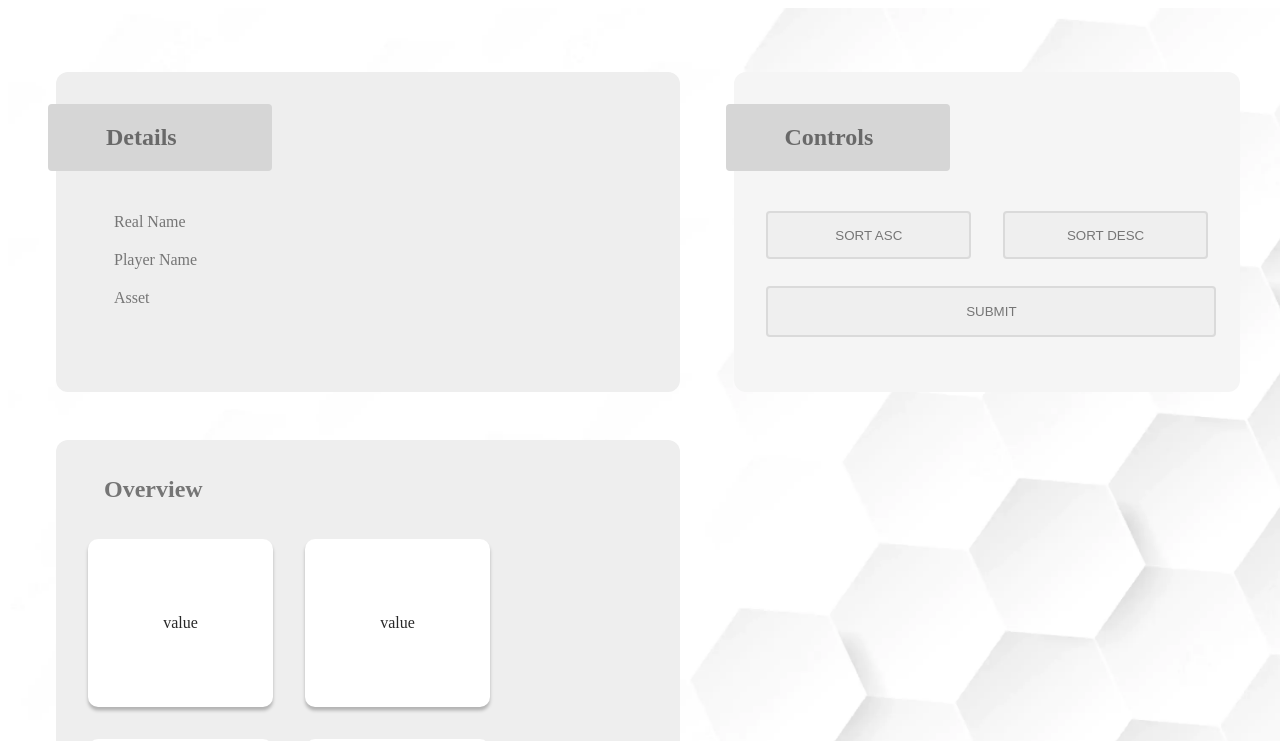
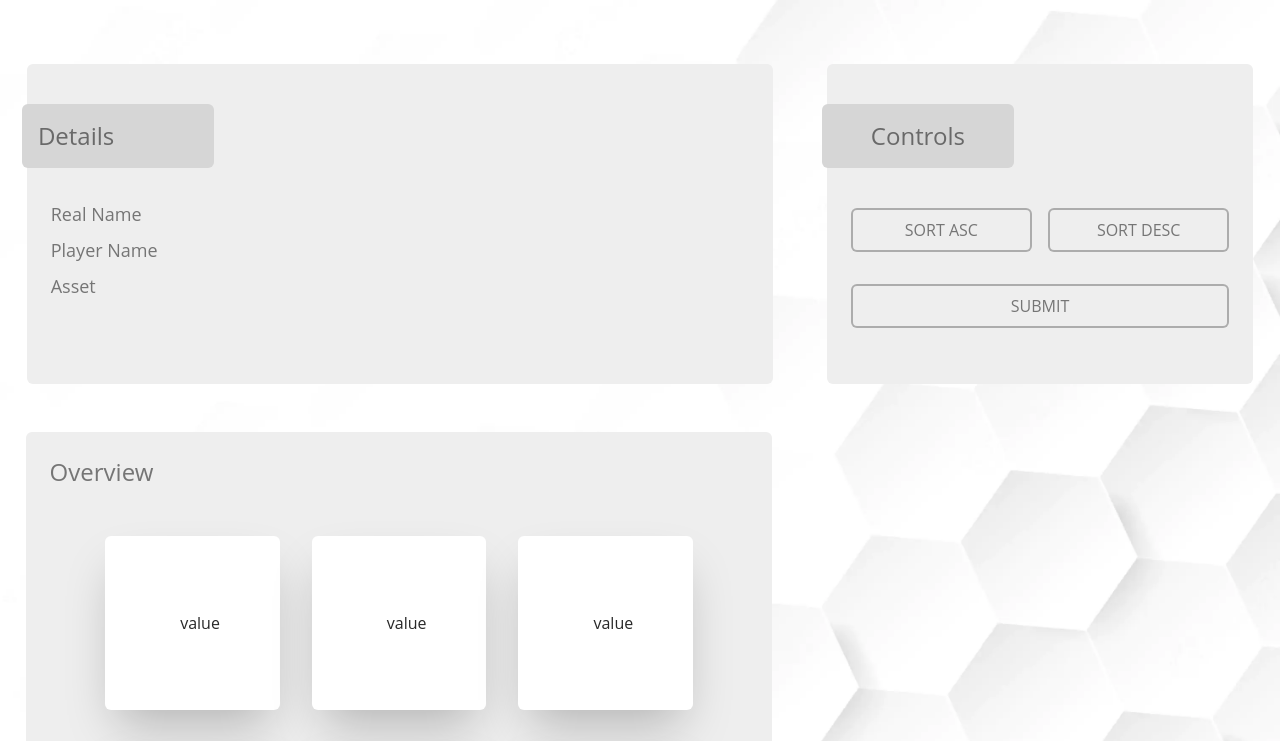
Before and after one commit to blackwolfinc/ClientUpwork-01, a React (Create React App) app: page / in a window 1280 px wide. Shown: the top 741 px of the page. Built offline with nearby package versions, Linux system fonts and the light colour scheme; no server answers.

Commit message:
add tailwind

```diff
--- a/package.json
+++ b/package.json
@@ -41,6 +41,9 @@
     ]
   },
   "devDependencies": {
-    "cypress": "^11.2.0"
+    "autoprefixer": "^10.4.13",
+    "cypress": "^11.2.0",
+    "postcss": "^8.4.19",
+    "tailwindcss": "^3.2.4"
   }
 }
--- /dev/null
+++ b/postcss.config.js
@@ -0,0 +1,6 @@
+module.exports = {
+  plugins: {
+    tailwindcss: {},
+    autoprefixer: {},
+  },
+}
--- a/src/Page/Homepage.tsx
+++ b/src/Page/Homepage.tsx
@@ -14,7 +14,10 @@ export const Homepage = () => {
   const RenderOverview = () => {
     return DataMock.map((value: any, i) => {
       return (
-        <div className="dataOverview" key={i}>
+        <div
+          className=" bg-[#ffffff] m-[1rem] md:w-3/12 p-[3rem] md:p-[4.7rem] rounded-md shadow-2xl text-[#282828]"
+          key={i}
+        >
           value
         </div>
       );
@@ -22,33 +25,42 @@ export const Homepage = () => {
   };
 
   return (
-    <div className="homepage">
-      <section className="sectionTop">
-        <div className="details">
-          <div className="headLine">
-            <h1>Details</h1>
+    <div className="homepage flex justify-center items-center w-full h-full min-h-screen">
+      <section className="flex  flex-col md:p-0   md:flex-row w-full justify-around ">
+        <div className=" bg-[#eeeeee]  m-[1rem]   md:w-7/12  m-3 md:m-0    p-6 rounded-md md:min-h-[20rem]">
+          <div className="bg-[#d6d6d6] max-w-[12rem] p-[1rem] rounded-md ml-[-1.8rem] md:mt-[1rem] mb-2">
+            <h1 className="text-2xl text-[#00000082]">Details</h1>
           </div>
-          <div className="detailData">
+          <div className="space-y-2 md:mt-[2rem] text-[#00000082] text-lg">
             <p>Real Name</p>
             <p>Player Name</p>
             <p>Asset</p>
           </div>
         </div>
-        <div className="controls">
-          <div className="headLine">
-            <h1>Controls</h1>
+        <div className="flex flex-col p-6 md:bg-[#eeeeee] w-full h-full   md:w-4/12 rounded-md min-h-[20rem]">
+          <div className="md:bg-[#d6d6d6] text-center w-full md:max-w-[12rem] p-[1rem] rounded-md md:ml-[-1.8rem] mt-[1rem] mb-[-2rem] md:mb-2">
+            <h1 className="text-2xl text-[#00000082]">Controls</h1>
           </div>
-          <div className="buttonWarp">
-            <button className="buttonControls">SORT ASC</button>
-            <button className="buttonControls">SORT DESC</button>
+          <div className="flex justify-between mt-[2rem] mb-[2rem] text-[#00000082] space-x-4">
+            <button className="bg-[#EEEEEE] border-[#4A4A4A]/40 border-[2px] w-full py-2 px-10 rounded-md">
+              SORT ASC
+            </button>
+            <button className="bg-[#EEEEEE] border-[#4A4A4A]/40 border-[2px] w-full py-2 px-10 rounded-md">
+              SORT DESC
+            </button>
           </div>
-          <button className="buttonControlsSubmit">SUBMIT</button>
+          <button className="bg-[#EEEEEE] border-[#4A4A4A]/40 border-[2px] text-[#00000082]  w-full py-2 px-10 rounded-md">
+            SUBMIT
+          </button>
         </div>
       </section>
-      <section className="sectionBottom">
+      <section className="flex bg-[#eeeeee] mb-[3rem]  md:w-7/12 md:ml-[2vw] self-start justify-between rounded-md p-6 md:mt-[3rem]">
         <div className="overview">
-          <h1>Overview</h1>
-          <div className="contentOverview">{RenderOverview()}</div>
+          <h1 className="text-2xl text-[#00000082] mb-[2rem]">Overview</h1>
+
+          <div className="flex flex-wrap justify-center ">
+            {RenderOverview()}
+          </div>
         </div>
       </section>
     </div>
--- a/src/assets/css/homepage.css
+++ b/src/assets/css/homepage.css
@@ -11,18 +11,18 @@
   justify-items: center;
 }
 
-.sectionTop,
+/* .sectionTop,
 .sectionBottom {
-  /* background-color: rebeccapurple; */
+  background-color: rebeccapurple;
   display: flex;
   justify-content: space-between;
   padding-left: 3rem;
   padding-right: 3rem;
   margin-bottom: 3rem;
   flex-direction: row;
-}
+} */
 
-.sectionBottom .overview {
+/* .sectionBottom .overview {
   background-color: #eeeeee;
   width: 50%;
   height: 30rem;
@@ -42,7 +42,6 @@
   margin-top: 2rem;
 }
 
-/* Controls Css */
 .controls {
   background-color: whitesmoke;
   width: 40%;
@@ -86,7 +85,6 @@
   transition: all 600ms;
 }
 
-/* Controls End */
 .headLine {
   background-color: #d6d6d6;
   margin-top: 1rem;
@@ -107,8 +105,6 @@ p {
 .headLine p {
   margin-top: 1rem;
 }
-
-/* Overview  */
 
 .overview {
   display: flex;
@@ -133,4 +129,4 @@ p {
   border-radius: 10px;
   box-shadow: 0px 3.4646px 3.4646px rgba(0, 0, 0, 0.25);
   color: #282828;
-}
+} */
--- a/src/assets/css/index.css
+++ b/src/assets/css/index.css
@@ -1,13 +1,16 @@
+@tailwind base;
+@tailwind components;
+@tailwind utilities;
+
 body {
   margin: 0;
-  font-family: -apple-system, BlinkMacSystemFont, 'Segoe UI', 'Roboto', 'Oxygen',
-    'Ubuntu', 'Cantarell', 'Fira Sans', 'Droid Sans', 'Helvetica Neue',
-    sans-serif;
+  font-family: "Open Sans", "Roboto", "Oxygen", "Ubuntu", "Cantarell",
+    "Fira Sans", "Droid Sans", "Helvetica Neue", sans-serif;
   -webkit-font-smoothing: antialiased;
   -moz-osx-font-smoothing: grayscale;
 }
 
 code {
-  font-family: source-code-pro, Menlo, Monaco, Consolas, 'Courier New',
+  font-family: source-code-pro, Menlo, Monaco, Consolas, "Courier New",
     monospace;
 }
--- a/src/index.tsx
+++ b/src/index.tsx
@@ -2,6 +2,7 @@ import * as React from "react";
 import * as ReactDOM from "react-dom/client";
 import { Homepage } from "./Page/Homepage";
 import reportWebVitals from "./reportWebVitals";
+import "../src/assets/css/index.css";
 
 const root = ReactDOM.createRoot(
   document.getElementById("root") as HTMLElement
--- /dev/null
+++ b/tailwind.config.js
@@ -0,0 +1,8 @@
+/** @type {import('tailwindcss').Config} */
+module.exports = {
+  content: ["./src/**/*.{js,jsx,ts,tsx}"],
+  theme: {
+    extend: {},
+  },
+  plugins: [],
+};
```
Also changed, not shown: 1 other file (tests, documents, lock files or other folders).
